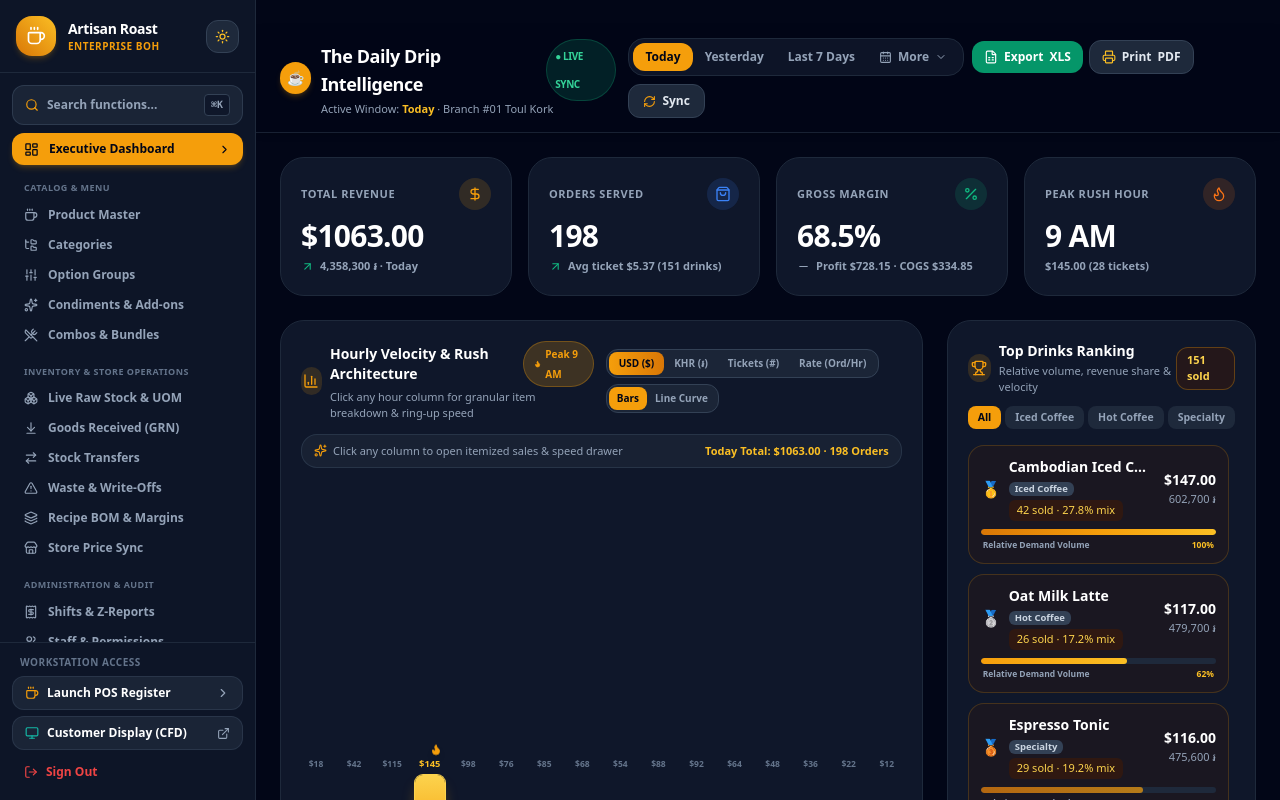
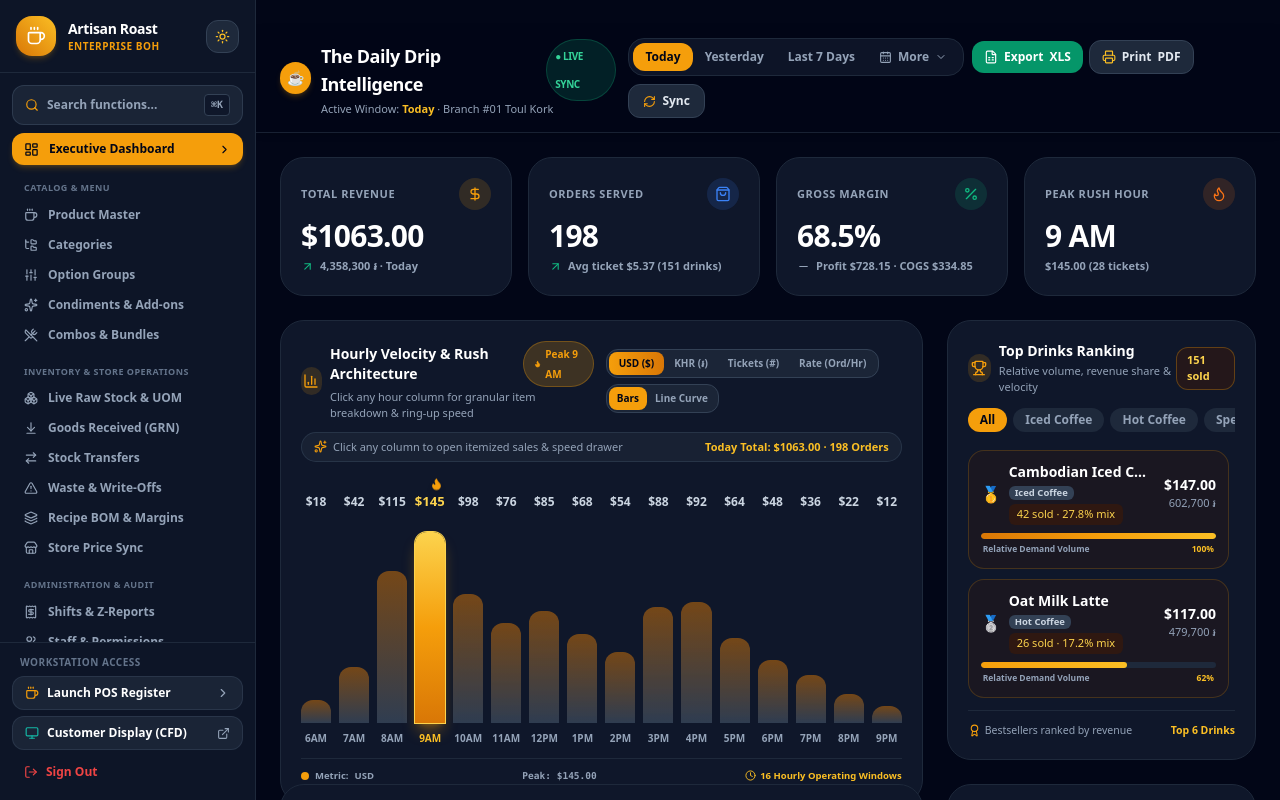
Before and after one commit to Swordsman1313/cafe-pos, a Next.js app: page /admin in a window 1280 px wide. Built offline with nearby package versions, Linux system fonts and the light colour scheme.

Commit message:
style(boh): fix chart vertical fill, non-truncated category chips, and strict 2-row dashboard grid alignment

```diff
--- a/app/(boh)/admin/page.tsx
+++ b/app/(boh)/admin/page.tsx
@@ -407,9 +407,9 @@ export default function CafeDashboard() {
         />
       </div>
 
-      {/* ── Main Interactive Data Visualizations Row (Equalized Grid Heights lg:h-[480px]) ── */}
-      <div className="grid grid-cols-1 lg:grid-cols-3 gap-6 items-stretch lg:h-[480px]">
-        {/* 1. Interactive Hourly / 7-Day Velocity Chart (2 Columns) */}
+      {/* ── ROW 1: Equal-Height Grid (~430px) - Hourly Velocity Chart (2/3) + Top Drinks Ranking (1/3) ── */}
+      <div className="grid grid-cols-1 lg:grid-cols-3 gap-6 items-stretch lg:h-[440px]">
+        {/* 1. Interactive Hourly / 7-Day Velocity Chart (2 Columns, Full Vertical Fill) */}
         <div className="lg:col-span-2 h-full">
           <HourlySalesChart
             data={analytics.hourlyData}
@@ -421,8 +421,8 @@ export default function CafeDashboard() {
           />
         </div>
 
-        {/* 2. Top Drinks Leaderboard with Internal Scrolling (1 Column) */}
-        <div className="h-full">
+        {/* 2. Top Drinks Leaderboard with Internal Scrolling (1 Column, max-h-[440px]) */}
+        <div className="h-full max-h-[440px]">
           <TopDrinksRanking
             products={analytics.topProducts}
             isLight={isLight}
@@ -430,7 +430,7 @@ export default function CafeDashboard() {
         </div>
       </div>
 
-      {/* ── Bottom Operational Insights Grid ── */}
+      {/* ── ROW 2: Bottom Operational Grid - Ingredient Burn Card (2/3) + Staff Utilization (1/3) ── */}
       <div className="grid grid-cols-1 lg:grid-cols-3 gap-6 items-stretch">
         {/* 3. Actionable Ingredient Usage & Stock Depletion Card (2 Columns) */}
         <div className="lg:col-span-2 h-full">
--- a/components/boh/HourlySalesChart.tsx
+++ b/components/boh/HourlySalesChart.tsx
@@ -89,20 +89,20 @@ export default function HourlySalesChart({
   const totalRevenueUSD = useMemo(() => activeDataset.reduce((s, d) => s + d.revenueUSD, 0), [activeDataset]);
   const totalOrders = useMemo(() => activeDataset.reduce((s, d) => s + d.orders, 0), [activeDataset]);
 
-  // Generate SVG path for Line / Area Wave View
+  // Generate SVG path for Line / Area Wave View (height: 240)
   const wavePath = useMemo(() => {
     if (activeDataset.length === 0) return { area: "", line: "", points: [] };
     const width = 800;
-    const height = 180;
+    const height = 240;
     const paddingX = 25;
-    const paddingY = 25;
+    const paddingY = 30;
     const chartW = width - paddingX * 2;
     const chartH = height - paddingY * 2;
 
     const points = activeDataset.map((d, i) => {
       const val = getValue(d);
       const x = paddingX + (i / (activeDataset.length - 1)) * chartW;
-      const y = height - paddingY - (val / Math.max(maxValue, 1)) * chartH;
+      const y = height - paddingY - (val / Math.max(maxValue, 1)) * (chartH * 0.92);
       return { x, y, bucket: d };
     });
 
@@ -135,7 +135,7 @@ export default function HourlySalesChart({
       }`}
     >
       {/* ── Fixed Header Controls ── */}
-      <div className="shrink-0 flex flex-col sm:flex-row sm:items-center justify-between gap-3 mb-3">
+      <div className="shrink-0 flex flex-col sm:flex-row sm:items-center justify-between gap-3 mb-2.5">
         <div>
           <div className="flex items-center gap-2">
             <div className="h-7 w-7 rounded-xl bg-amber-500/15 text-amber-500 flex items-center justify-center font-bold">
@@ -228,7 +228,7 @@ export default function HourlySalesChart({
 
       {/* ── Active Hover / Callout ── */}
       <div
-        className={`shrink-0 mb-2.5 px-3 py-2 rounded-2xl border flex items-center justify-between text-xs transition-all ${
+        className={`shrink-0 mb-2 px-3 py-1.5 rounded-2xl border flex items-center justify-between text-xs transition-all ${
           isLight
             ? "bg-amber-50/80 border-amber-200/80 text-slate-900"
             : "bg-slate-800/60 border-slate-700/60 text-slate-200"
@@ -265,17 +265,18 @@ export default function HourlySalesChart({
         )}
       </div>
 
-      {/* ── Chart Canvas (Expands to fill height) ── */}
+      {/* ── Chart Canvas (Takes up full available height: flex-1 min-h-[280px] w-full flex flex-col justify-end) ── */}
       <div
-        className="flex-1 flex flex-col justify-center min-h-[220px] w-full pt-1 pb-1"
+        className="flex-1 min-h-[280px] w-full flex flex-col justify-end"
         onMouseLeave={() => setHoveredIndex(null)}
       >
         {chartStyle === "bar" ? (
-          /* ── 1. Column Bars View ── */
-          <div className="flex items-end gap-1 sm:gap-2 h-52 w-full pt-4 pb-2">
+          /* ── 1. Column Bars View with Scaled Fill ── */
+          <div className="flex items-end gap-1 sm:gap-2 h-full min-h-[270px] w-full pt-6 pb-1">
             {activeDataset.map((bucket, idx) => {
               const val = getValue(bucket);
-              const heightPct = Math.max(6, Math.round((val / Math.max(maxValue, 1)) * 100));
+              // Scale bar heights proportionally so peak bar reaches near top (up to 92%)
+              const heightPct = Math.max(8, Math.round((val / Math.max(maxValue, 1)) * 92));
               const isPeak = bucket.label === peakBucket.label;
               const isHovered = hoveredIndex === idx;
               const isSelected = selectedBarIndex === idx;
@@ -292,19 +293,19 @@ export default function HourlySalesChart({
                 >
                   {/* Peak Flame */}
                   {isPeak && (
-                    <div className="absolute -top-3.5 left-1/2 -translate-x-1/2 animate-bounce">
-                      <Flame size={12} className="text-amber-500 fill-amber-500 drop-shadow-md" />
+                    <div className="absolute -top-4 left-1/2 -translate-x-1/2 animate-bounce">
+                      <Flame size={13} className="text-amber-500 fill-amber-500 drop-shadow-md" />
                     </div>
                   )}
 
-                  {/* Value Label on Top */}
+                  {/* Legible Amount Label above each bar: text-xs font-semibold text-slate-700 dark:text-slate-200 */}
                   <span
-                    className={`text-[8.5px] font-bold mb-1 transition-all truncate max-w-full ${
+                    className={`text-xs font-semibold mb-1.5 transition-all truncate max-w-full ${
                       isSelected || isHovered || isPeak
-                        ? "text-amber-600 dark:text-amber-400 font-extrabold scale-110"
+                        ? "text-amber-700 dark:text-amber-300 font-extrabold scale-110"
                         : isLight
-                        ? "text-slate-400"
-                        : "text-slate-500"
+                        ? "text-slate-700 font-semibold"
+                        : "text-slate-300 font-semibold"
                     }`}
                   >
                     {formatValue(val, true)}
@@ -314,7 +315,7 @@ export default function HourlySalesChart({
                   <div className="w-full flex-1 flex items-end">
                     <div
                       style={{ height: `${heightPct}%` }}
-                      className={`w-full rounded-t-lg transition-all duration-300 ${
+                      className={`w-full rounded-t-xl transition-all duration-300 ${
                         isSelected
                           ? "bg-gradient-to-t from-amber-500 to-amber-300 ring-2 ring-amber-400 shadow-lg shadow-amber-500/50"
                           : isPeak
@@ -330,7 +331,7 @@ export default function HourlySalesChart({
 
                   {/* X-Axis Day / Hour Label */}
                   <span
-                    className={`text-[9.5px] mt-1.5 font-bold transition-colors truncate max-w-full ${
+                    className={`text-[10px] mt-2 font-bold transition-colors truncate max-w-full ${
                       isSelected
                         ? "text-amber-600 dark:text-amber-400 font-black underline underline-offset-2"
                         : isPeak
@@ -340,7 +341,7 @@ export default function HourlySalesChart({
                           ? "text-slate-900"
                           : "text-white"
                         : isLight
-                        ? "text-slate-500"
+                        ? "text-slate-600"
                         : "text-slate-400"
                     }`}
                   >
@@ -351,9 +352,9 @@ export default function HourlySalesChart({
             })}
           </div>
         ) : (
-          /* ── 2. Smooth Bézier Line Wave View ── */
-          <div className="w-full h-52 pt-2 pb-2 flex flex-col justify-between">
-            <svg viewBox="0 0 800 180" className="w-full h-full overflow-visible">
+          /* ── 2. Smooth Bézier Line Wave View with Full Height ── */
+          <div className="w-full h-full min-h-[270px] pt-4 pb-1 flex flex-col justify-between">
+            <svg viewBox="0 0 800 240" className="w-full h-full overflow-visible">
               <defs>
                 <linearGradient id="lineAreaGradient" x1="0%" y1="0%" x2="0%" y2="100%">
                   <stop offset="0%" stopColor="#F59E0B" stopOpacity="0.45" />
@@ -368,9 +369,9 @@ export default function HourlySalesChart({
               </defs>
 
               {/* Grid Lines */}
-              <line x1="25" y1="25" x2="775" y2="25" stroke={isLight ? "#E2E8F0" : "#334155"} strokeDasharray="3 3" />
-              <line x1="25" y1="90" x2="775" y2="90" stroke={isLight ? "#E2E8F0" : "#334155"} strokeDasharray="3 3" />
-              <line x1="25" y1="155" x2="775" y2="155" stroke={isLight ? "#CBD5E1" : "#475569"} />
+              <line x1="25" y1="30" x2="775" y2="30" stroke={isLight ? "#E2E8F0" : "#334155"} strokeDasharray="3 3" />
+              <line x1="25" y1="110" x2="775" y2="110" stroke={isLight ? "#E2E8F0" : "#334155"} strokeDasharray="3 3" />
+              <line x1="25" y1="190" x2="775" y2="190" stroke={isLight ? "#CBD5E1" : "#475569"} />
 
               {/* Gradient Filled Area */}
               <path d={wavePath.area} fill="url(#lineAreaGradient)" />
@@ -419,7 +420,7 @@ export default function HourlySalesChart({
             </svg>
 
             {/* X-Axis labels */}
-            <div className="flex justify-between text-[9.5px] font-bold text-slate-500 dark:text-slate-400 px-2 pt-1">
+            <div className="flex justify-between text-[10px] font-bold text-slate-600 dark:text-slate-400 px-2 pt-1">
               {activeDataset.map((b) => (
                 <span key={b.label} className={b.label === peakBucket.label ? "text-amber-600 dark:text-amber-400 font-black" : ""}>
                   {b.label}
@@ -432,7 +433,7 @@ export default function HourlySalesChart({
 
       {/* ── Fixed Footer Scale Indicators ── */}
       <div
-        className={`shrink-0 flex items-center justify-between text-[9.5px] font-semibold pt-3 border-t mt-2 ${
+        className={`shrink-0 flex items-center justify-between text-[9.5px] font-semibold pt-2.5 border-t mt-2 ${
           isLight ? "border-slate-100 text-slate-500" : "border-slate-800 text-slate-400"
         }`}
       >
--- a/components/boh/TopDrinksRanking.tsx
+++ b/components/boh/TopDrinksRanking.tsx
@@ -33,8 +33,8 @@ export default function TopDrinksRanking({
       }`}
     >
       {/* ── Fixed Header ── */}
-      <div className="shrink-0 mb-3">
-        <div className="flex items-center justify-between mb-2.5">
+      <div className="shrink-0 mb-2.5">
+        <div className="flex items-center justify-between mb-2">
           <div className="flex items-center gap-2">
             <div className="h-7 w-7 rounded-xl bg-amber-500/15 text-amber-500 flex items-center justify-center font-bold">
               <Trophy size={16} />
@@ -54,15 +54,15 @@ export default function TopDrinksRanking({
           </span>
         </div>
 
-        {/* Category Pills Filter */}
+        {/* ── Category Pills Filter (No truncation, horizontal scrollable with no-scrollbar flex-nowrap) ── */}
         {categories.length > 2 && (
-          <div className="flex items-center gap-1 overflow-x-auto pb-1 scrollbar-none">
+          <div className="flex items-center gap-1.5 overflow-x-auto no-scrollbar scrollbar-none flex-nowrap py-1 mb-1">
             {categories.map((cat) => (
               <button
                 key={cat}
                 type="button"
                 onClick={() => setSelectedCategory(cat)}
-                className={`px-2.5 py-1 rounded-lg text-[10.5px] font-bold capitalize transition-all shrink-0 cursor-pointer ${
+                className={`shrink-0 whitespace-nowrap px-3 py-1 rounded-xl text-xs font-bold capitalize transition-all cursor-pointer ${
                   selectedCategory === cat
                     ? "bg-amber-500 text-slate-950 font-black shadow-xs"
                     : isLight
```
